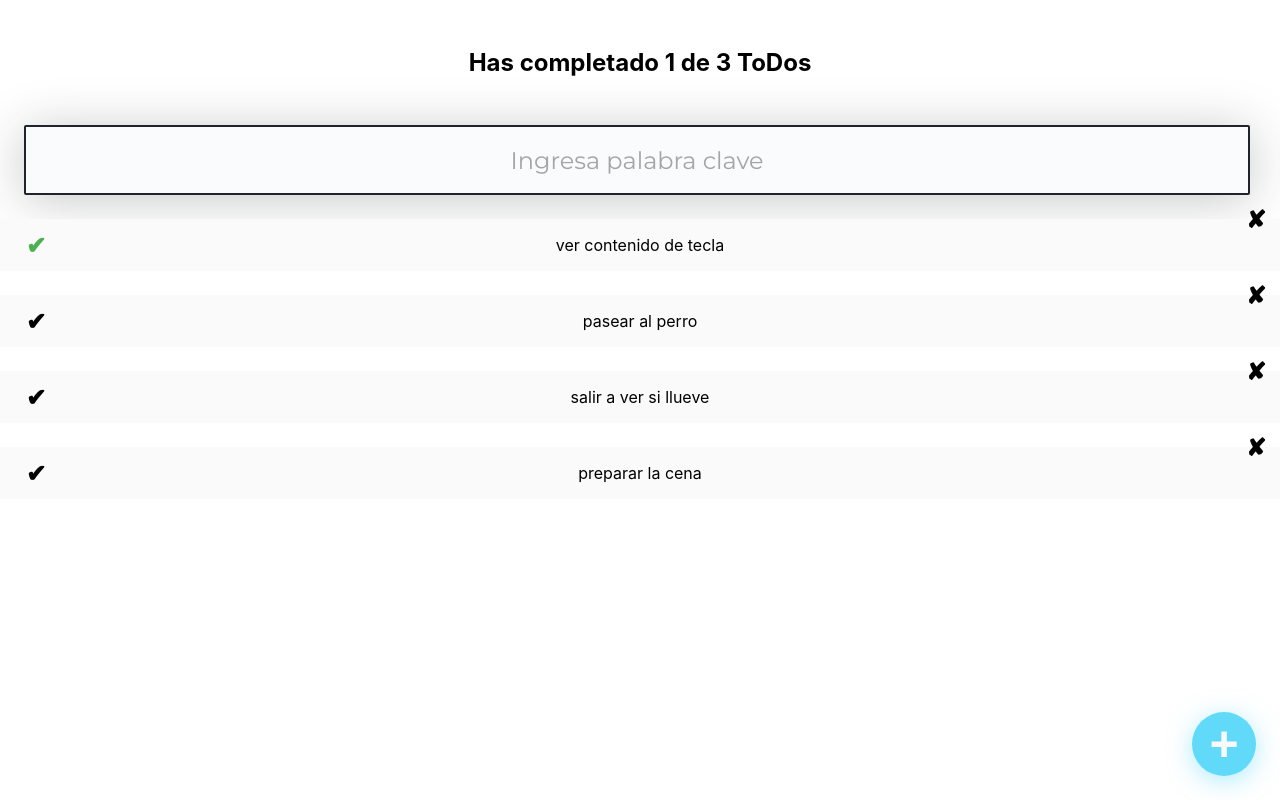
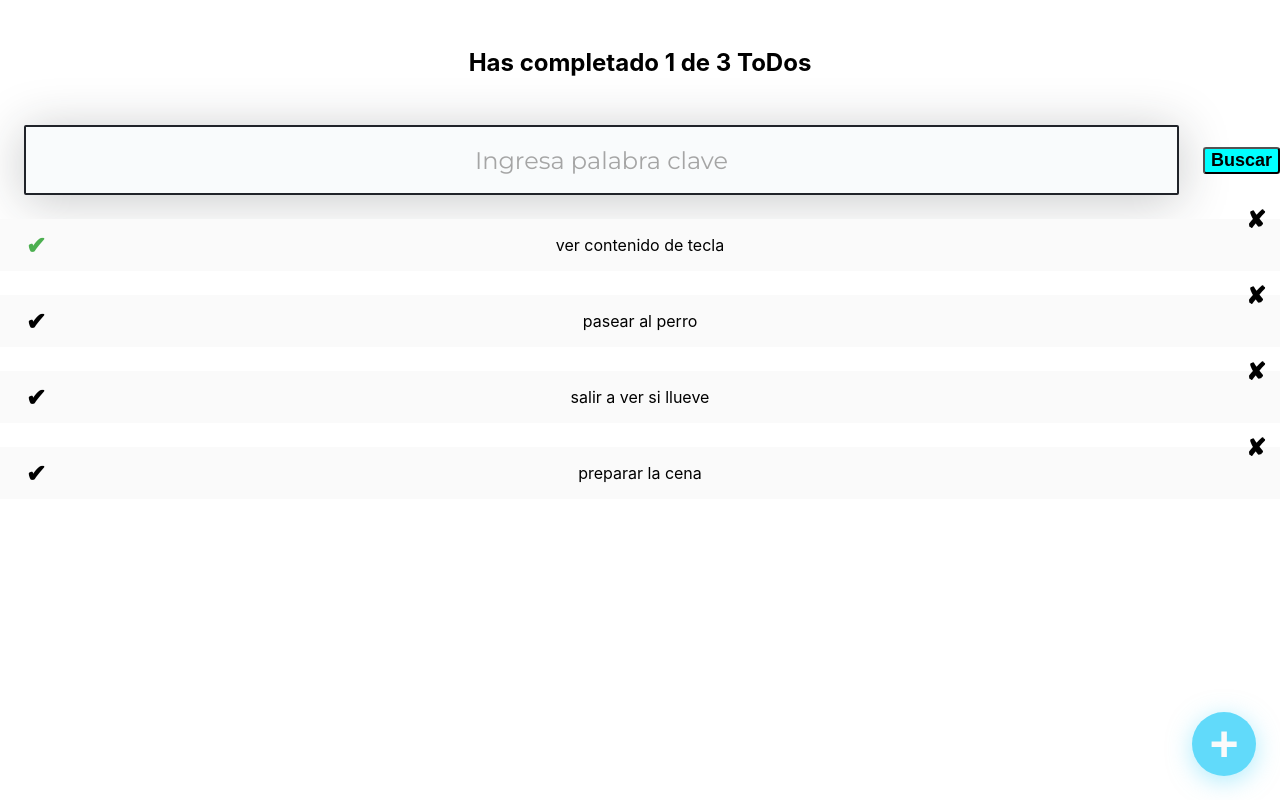
Before and after one commit to Leomonay/proyecto-react-tecla, a React (Create React App) app: page / in a window 1280 px wide. Built offline with nearby package versions, Linux system fonts and the light colour scheme; the HTML template or start-up script is replaced by a standard one.

Commit message:
react forms

```diff
--- a/src/App.js
+++ b/src/App.js
@@ -28,15 +28,25 @@ class App extends React.Component {
     this.setState({ keyWord: newKeyWord });
   };
 
+  filterToDos = () => {
+    const newFiltered = toDos.filter((toDo) =>
+      toDo.text.includes(this.state.keyWord)
+    );
+    this.setState({ ...this.state, filteredToDos: newFiltered });
+  };
+
   render() {
     return (
       <>
         <ToDoCounter />
 
-        <ToDoSearch handleChange={this.setNewKeyword} />
+        <ToDoSearch
+          handleChange={this.setNewKeyword}
+          handleSubmit={this.filterToDos}
+        />
 
         <ToDoList>
-          {toDos.map((todo) => (
+          {this.state.filteredToDos.map((todo) => (
             <ToDoItem
               key={todo.text}
               text={todo.text}
--- a/src/components/ToDoSearch.js
+++ b/src/components/ToDoSearch.js
@@ -2,13 +2,25 @@ import React from "react";
 import "./ToDoSearch.css";
 
 class ToDoSearch extends React.Component {
+  handleSubmit = (event) => {
+    event.preventDefault();
+    this.props.handleSubmit();
+  };
+
+  // document.queryselector('#input_keyword').value
+
   render() {
     return (
-      <input
-        onChange={this.props.handleChange}
-        className="ToDoSearch"
-        placeholder="Ingresa palabra clave"
-      />
+      <form className="searchForm" onSubmit={this.handleSubmit}>
+        <input
+          onChange={this.props.handleChange}
+          className="ToDoSearch"
+          placeholder="Ingresa palabra clave"
+        />
+        <button type="submit" className="searchButton">
+          Buscar
+        </button>
+      </form>
     );
   }
 }
```
